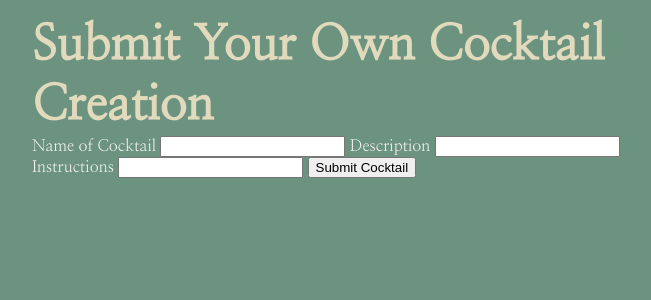
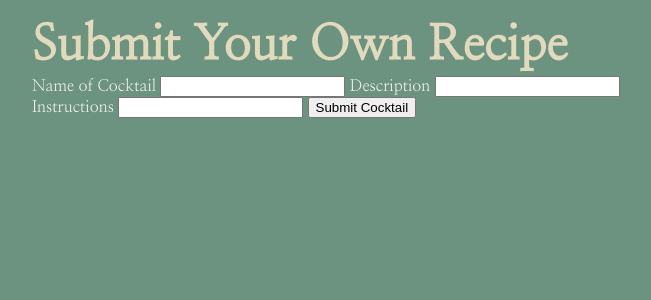
Before and after one commit to bbbbblddddd/Tie-One-On---Python-Project, a Flask app: page /submit in a window 1280 px wide. Shown: the part 141-441 px from the top of the page, without its empty margins (288-939 px from the left). Run offline with Flask 2, Linux system fonts and the light colour scheme; data that the repository does not hold is empty; some libraries are stand-ins or nearby versions.

Commit message:
fixed bugs

```diff
--- a/templates/base.html
+++ b/templates/base.html
@@ -8,7 +8,6 @@
     <link rel="preconnect" href="https://fonts.googleapis.com">
 <link rel="preconnect" href="https://fonts.gstatic.com" crossorigin>
 <link href="https://fonts.googleapis.com/css2?family=Nanum+Myeongjo&display=swap" rel="stylesheet">
-    <title>Tie One On</title>
 </head>
 
 <body>
--- a/templates/index.html
+++ b/templates/index.html
@@ -4,7 +4,10 @@
 
 <h1>Tie One on</h1>
 
-<h1> What Ya Got?</h1>
+<div class="logo-container">
+    <img src="/static/images/tielogo.png" alt="Tie One On Logo" id="logo">
+</div>
+
     <div class="what_ya_got">
         <label for="ingredient">Choose an ingredient you want to work with; </label>
             <select id="ingredients" name="ingredient.name">
--- a/templates/submit/index.html
+++ b/templates/submit/index.html
@@ -1,8 +1,8 @@
 {% extends 'base.html' %}
 
 {% block content %}
-<h1> Submit Your Own Cocktail Creation </h1>
-<div class="input_form">
+<h1> Submit Your Own Recipe </h1>
+<div class="input-form">
     <form action ="/submit" method="post">
         <label for="cocktail_name"> Name of Cocktail </label>
         <input type="text" name ="cocktail_name" id ="cocktail_name">
```
Also changed, not shown: static/images/tielogo.png (added).
